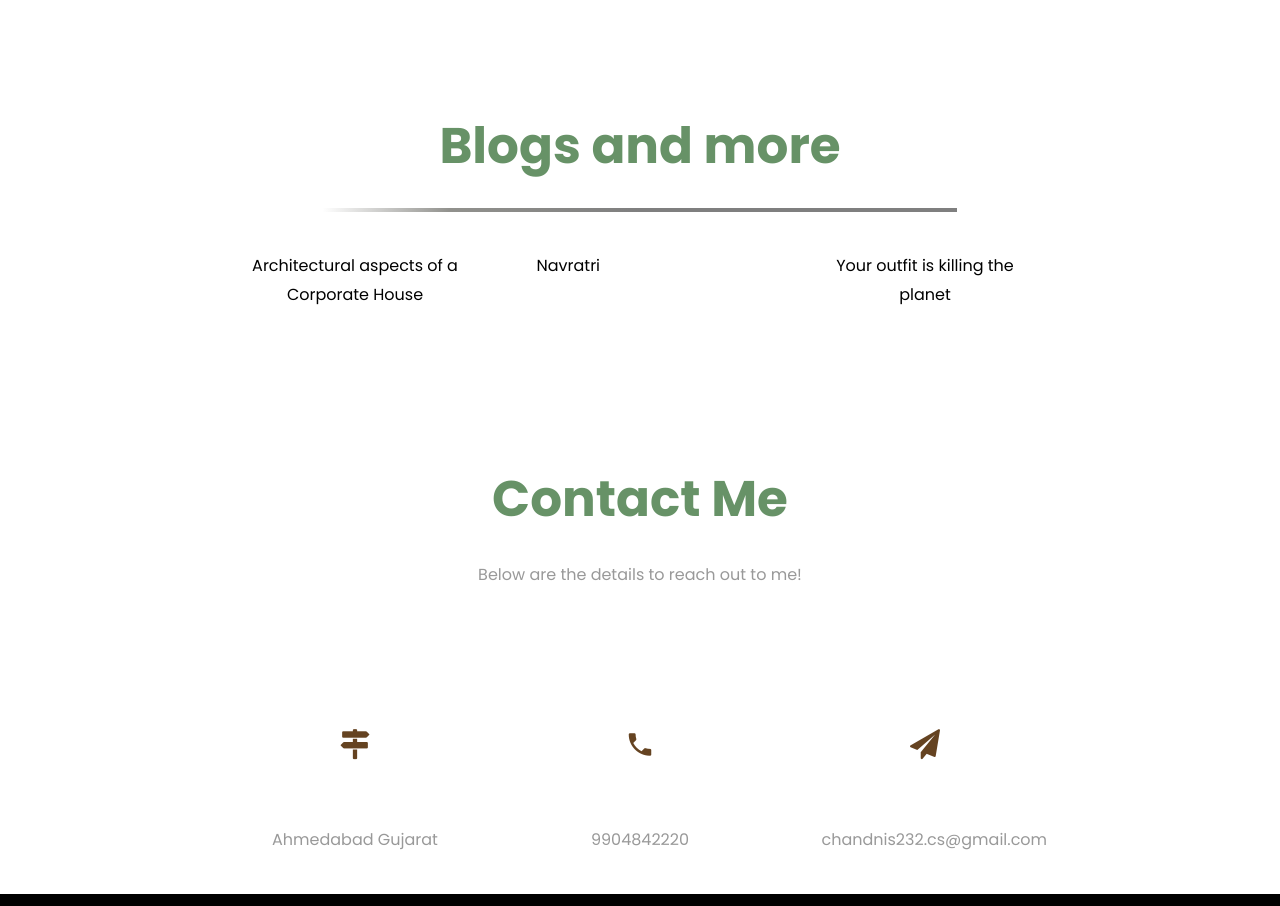
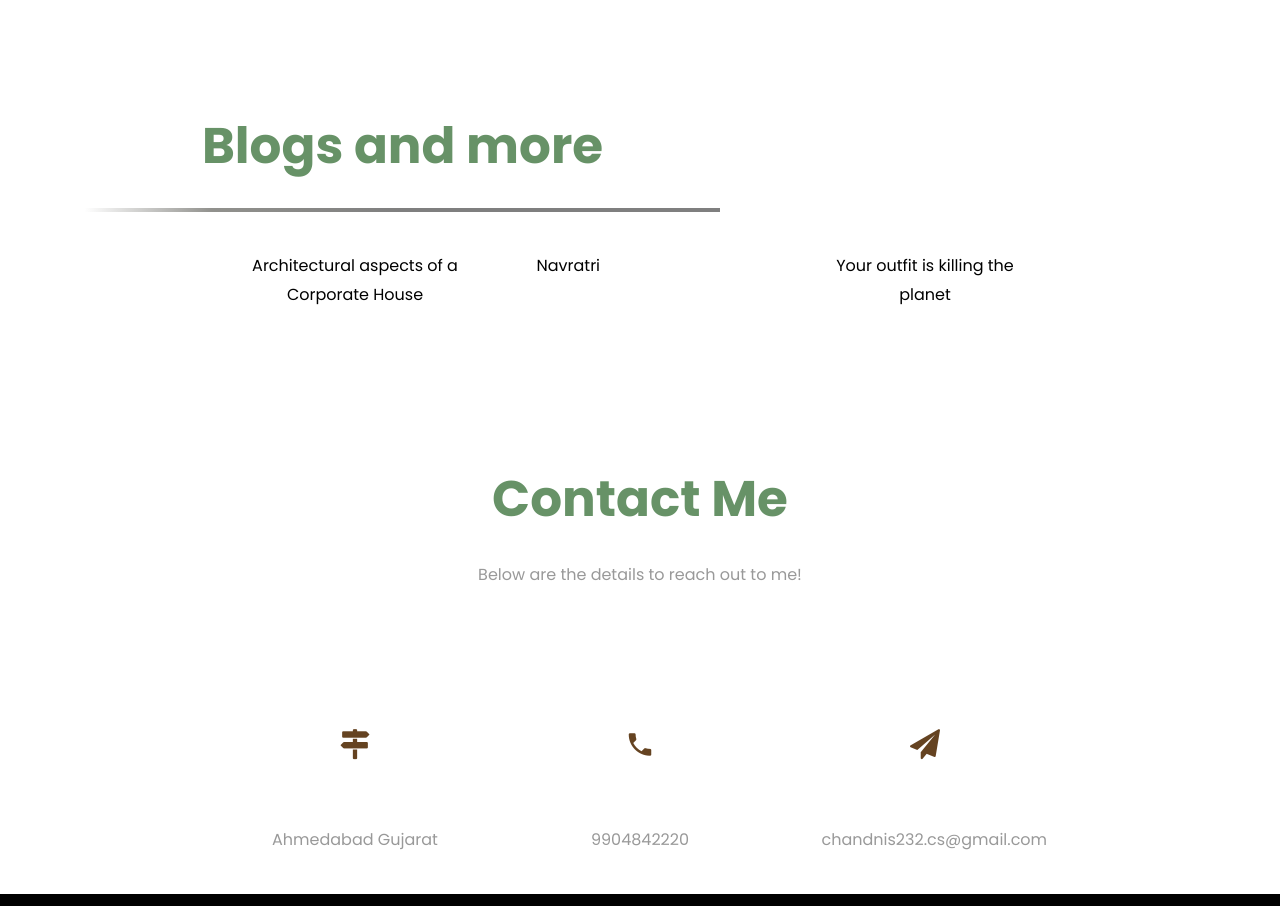
Before and after one commit to chandnishaikh/Portfolio, a plain HTML site: page index.html in a window 1280 px wide. Shown: the part 4594-5500 px from the top of the page. Drawn offline with Linux system fonts and the light colour scheme; files whose address does not match are found by name.

Commit message:
Update index.html

```diff
--- a/index.html
+++ b/index.html
@@ -490,7 +490,7 @@
 
 	<section class="ftco-section ftco-no-pb about-background" id="resume-section">
 		<div class="container">
-			 <div class="row justify-content-center  pb-3">
+			 <div class="row justify-content-between  pb-3">
 				<div class="col-md-7 heading-section text-center ftco-animate">
 					<h2 class="mb-4 resume-heading">Blogs and more</h2>
 					<div class="underline"></div>
```
